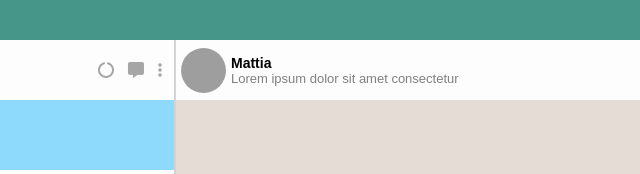
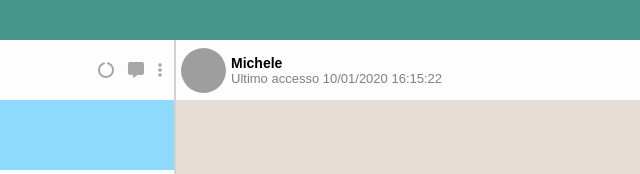
Before and after one commit to mattia099/js-html-css-boolzap, a plain HTML site: page index.html in a window 1280 px wide. Shown: the top 174 px of the page, 304-944 px from the left. Drawn offline with nearby package versions, Linux system fonts and the light colour scheme; grey boxes are pictures that could not be loaded.

Commit message:
sistemato js di user profile

```diff
--- a/index.html
+++ b/index.html
@@ -56,13 +56,15 @@
 
         <div class="chat-content">
             <div class="chat-content_top-side">
-                <div class="user-profile">
+
+                <div class="user-profile" v-for="(contact,index) in contacts" v-if="currentIndex == index">
                     <img src="https://picsum.photos/45/45" class="profile-img" >
                     <div>
-                        <p class="profile-text">Mattia</p>
-                        <p class="sm-gray">Lorem ipsum dolor sit amet consectetur</p>
+                        <p class="profile-text">{{ contact.name }}</p>
+                        <p class="sm-gray">Ultimo accesso {{ contact.messages[contact.messages.length-1].date }}</p>
                     </div>
                 </div>
+
                 <div class="icon-wrapper">
                     <i class="fas fa-search"></i>
                     <i class="fas fa-paperclip"></i>
--- a/js/app.js
+++ b/js/app.js
@@ -110,7 +110,7 @@ const app = new Vue({
                 })
                 setTimeout(() => {
                     this.respond(i);
-                  }, 1000);
+                  }, 3000);
 
             }
             this.newMessage = '';
```
